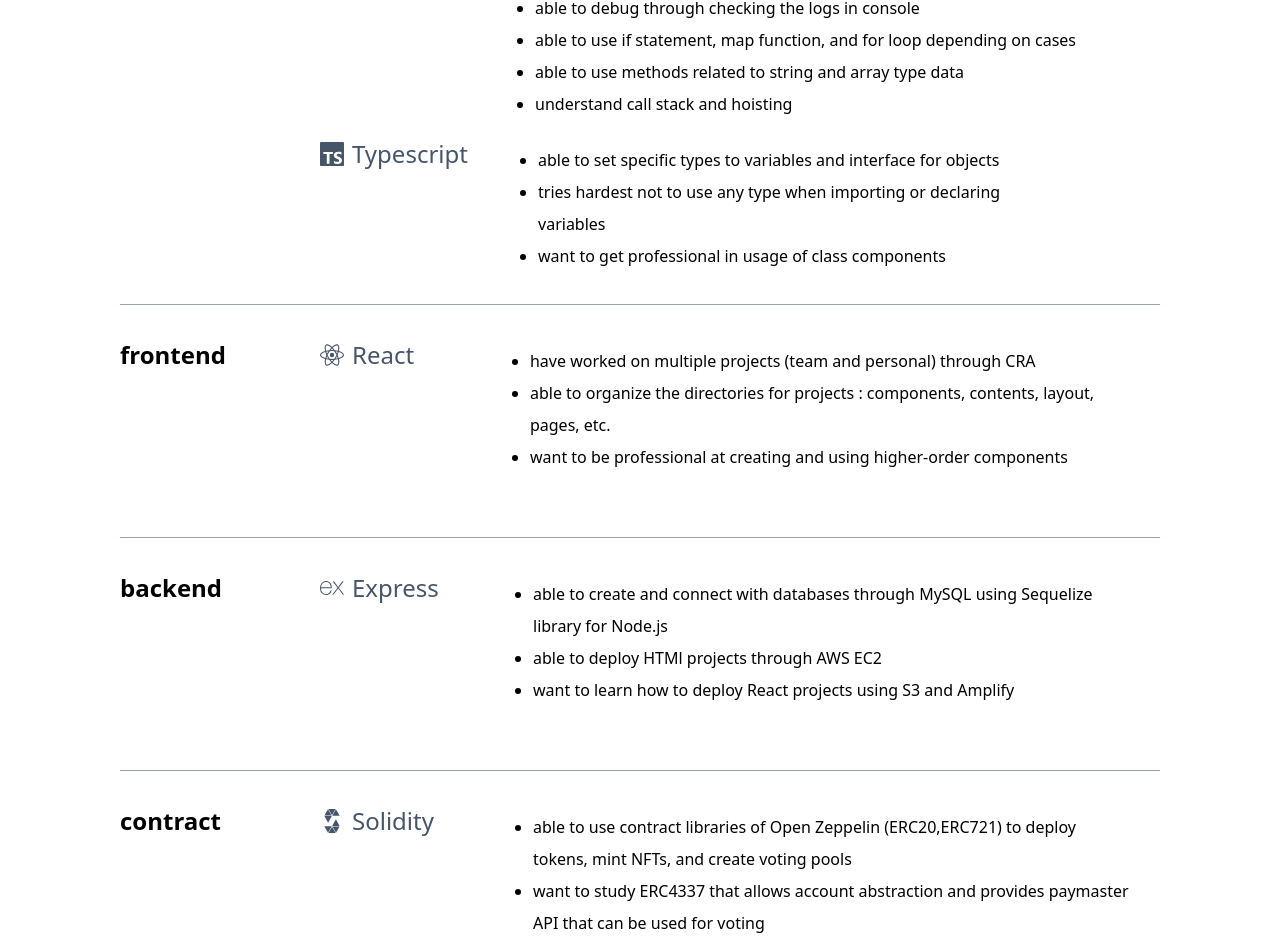
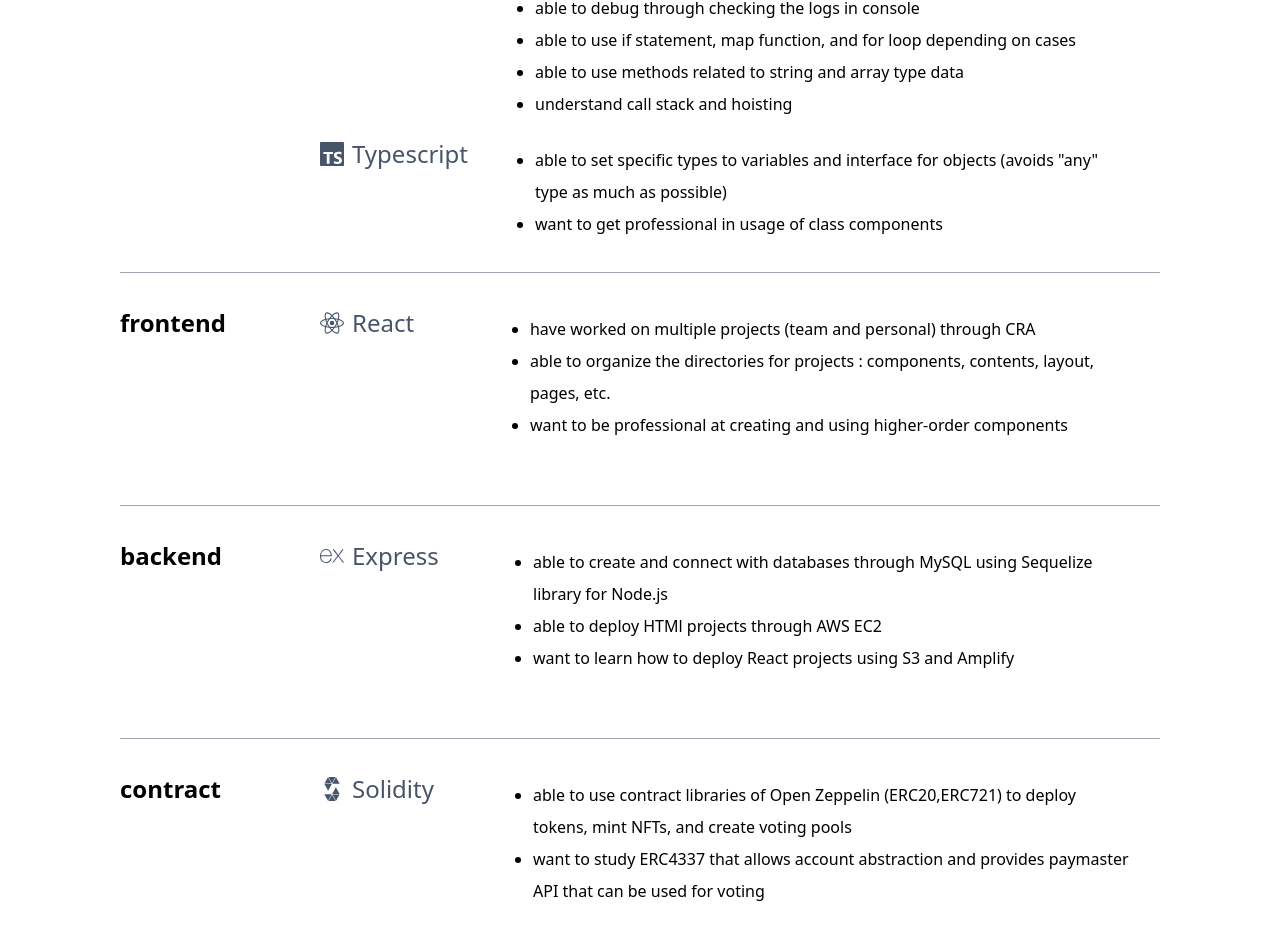
Before and after one commit to byungjoo0806/portfolio, a React (Create React App) app: page / in a window 1280 px wide. Shown: the part 2472-3413 px from the top of the page. Built offline with nearby package versions, Linux system fonts and the light colour scheme.

Commit message:
1226 edit tech stack details

```diff
--- a/src/contents/skills.jsx
+++ b/src/contents/skills.jsx
@@ -44,10 +44,7 @@
                             </span>
                             <ul className="list-disc list-outside leading-6 px-[31px] md:leading-8 text-[12px] md:text-[16px] ">
                                 <li>
-                                    able to set specific types to variables and interface for objects
-                                </li>
-                                <li>
-                                    tries hardest not to use any type when importing or declaring variables
+                                    able to set specific types to variables and interface for objects (avoids "any" type as much as possible)
                                 </li>
                                 <li>
                                     want to get professional in usage of class components
```
